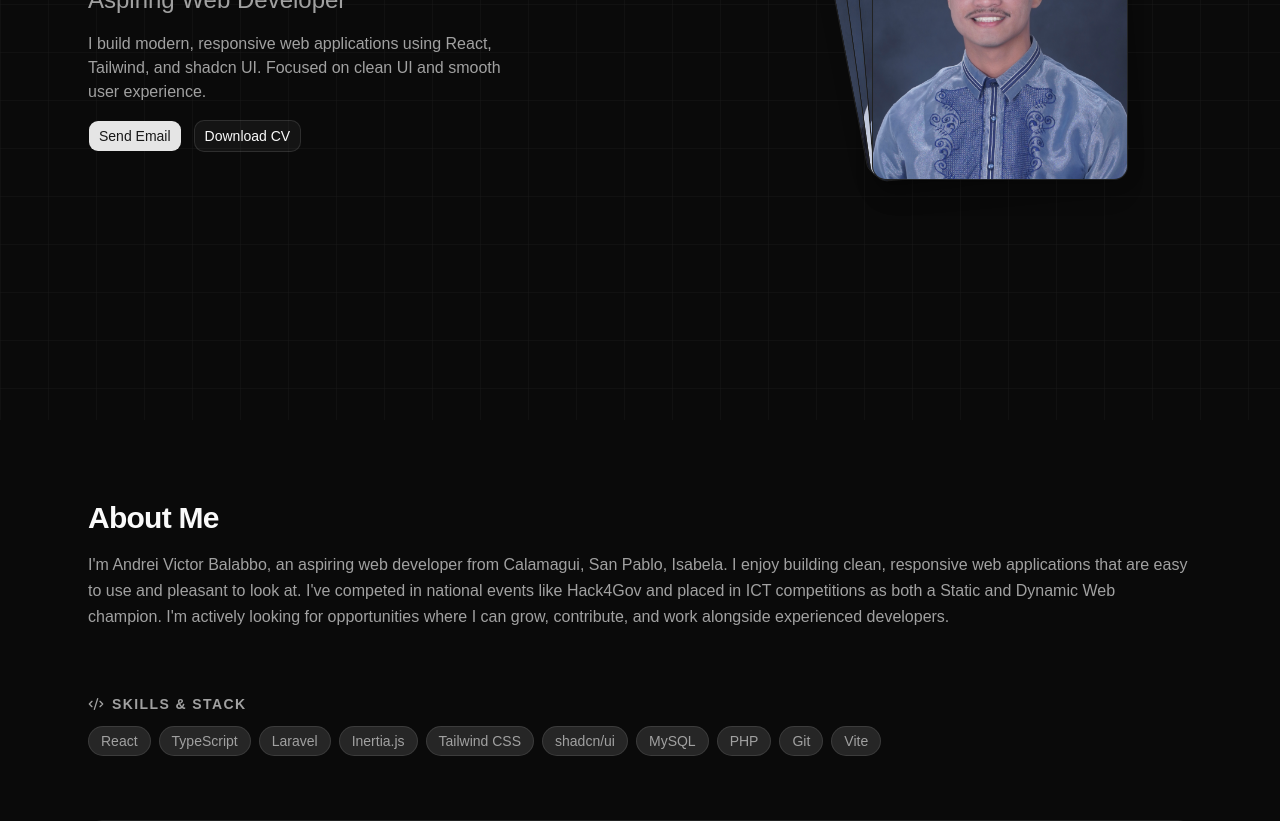
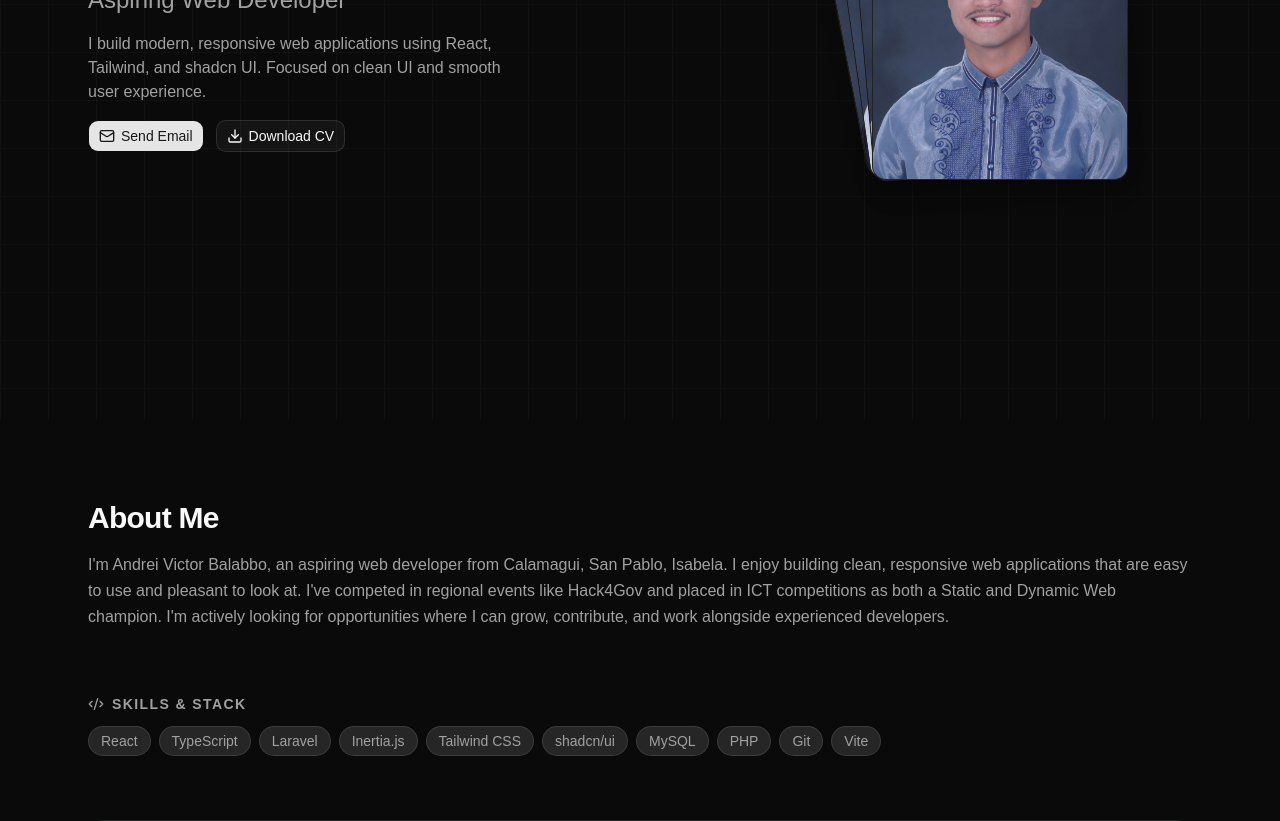
Before and after one commit to Dreisky/Portfolio, a React app: page / in a window 1280 px wide. Shown: the part 380-1201 px from the top of the page. Built offline with nearby package versions, Linux system fonts and the light colour scheme; the HTML template or start-up script is replaced by a standard one.

Commit message:
added icon on button

```diff
--- a/src/components/sections/about.tsx
+++ b/src/components/sections/about.tsx
@@ -23,7 +23,7 @@ export default function About({ id }: { id?: string }) {
           I'm Andrei Victor Balabbo, an aspiring web developer from Calamagui,
           San Pablo, Isabela. I enjoy building clean, responsive web
           applications that are easy to use and pleasant to look at. I've
-          competed in national events like Hack4Gov and placed in ICT
+          competed in regional events like Hack4Gov and placed in ICT
           competitions as both a Static and Dynamic Web champion. I'm actively
           looking for opportunities where I can grow, contribute, and work
           alongside experienced developers.
--- a/src/components/sections/home.tsx
+++ b/src/components/sections/home.tsx
@@ -1,5 +1,5 @@
 import { Button } from "@/components/ui/button";
-import { MapPin } from "lucide-react";
+import { MapPin, Mail, Download } from "lucide-react";
 import ImgStack from "@/components/21st/pics";
 
 export default function Home({ id }: { id?: string }) {
@@ -31,8 +31,11 @@ export default function Home({ id }: { id?: string }) {
           </p>
 
           <div className="flex flex-col sm:flex-row gap-3 justify-center lg:justify-start">
-            <Button className="w-full sm:w-auto">Send Email</Button>
+            <Button className="w-full sm:w-auto">
+              <Mail /> Send Email
+            </Button>
             <Button variant="outline" className="w-full sm:w-auto">
+              <Download />
               Download CV
             </Button>
           </div>
```
